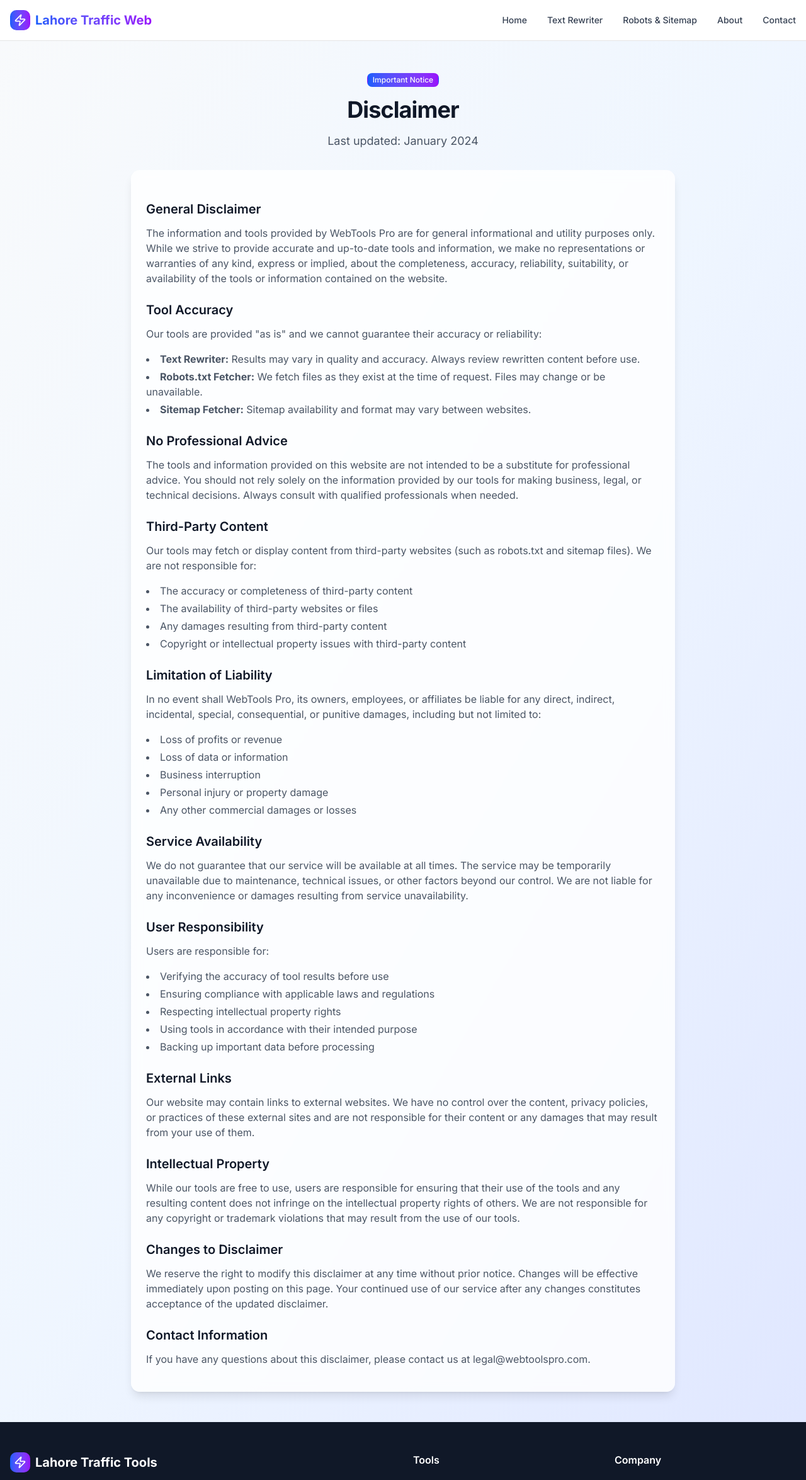
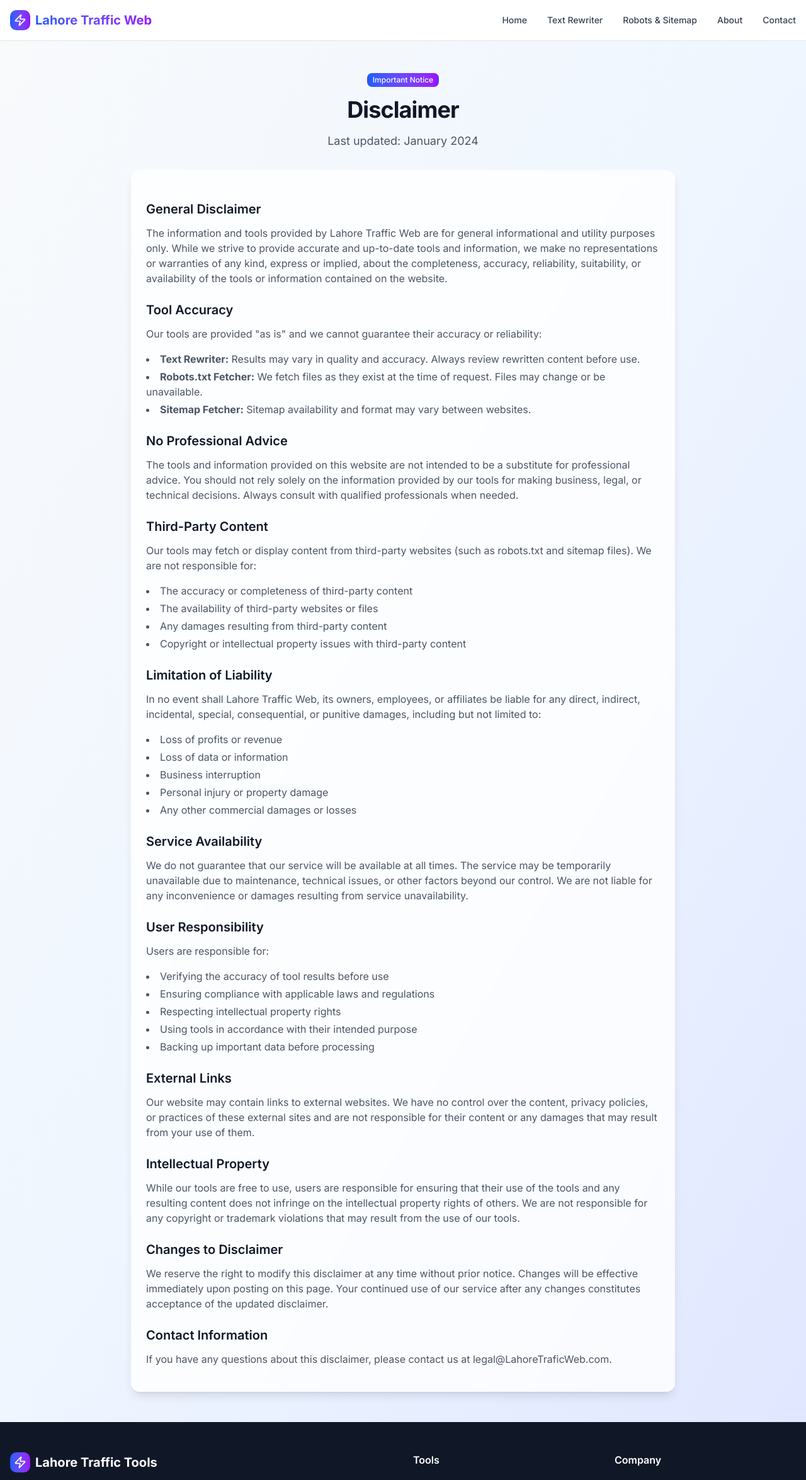
Before and after one commit to abdullah-codes-dev/Tool-rewrite, a Next.js app: page /disclaimer in a window 1280 px wide. Shown: the top 2350 px of the page at 63% size. Built offline with nearby package versions, Linux system fonts and the light colour scheme.

Commit message:
Update page.tsx

```diff
--- a/src/app/disclaimer/page.tsx
+++ b/src/app/disclaimer/page.tsx
@@ -26,7 +26,7 @@ export default function DisclaimerPage() {
 								</h2>
 								<p className='text-gray-600 mb-4'>
 									The information and tools provided by
-									WebTools Pro are for general informational
+									Lahore Traffic Web are for general informational
 									and utility purposes only. While we strive
 									to provide accurate and up-to-date tools and
 									information, we make no representations or
@@ -116,7 +116,7 @@ export default function DisclaimerPage() {
 									Limitation of Liability
 								</h2>
 								<p className='text-gray-600 mb-4'>
-									In no event shall WebTools Pro, its owners,
+									In no event shall Lahore Traffic Web, its owners,
 									employees, or affiliates be liable for any
 									direct, indirect, incidental, special,
 									consequential, or punitive damages,
@@ -228,7 +228,7 @@ export default function DisclaimerPage() {
 								<p className='text-gray-600 mb-4'>
 									If you have any questions about this
 									disclaimer, please contact us at
-									legal@webtoolspro.com.
+									legal@LahoreTraficWeb.com.
 								</p>
 							</section>
 						</div>
```
